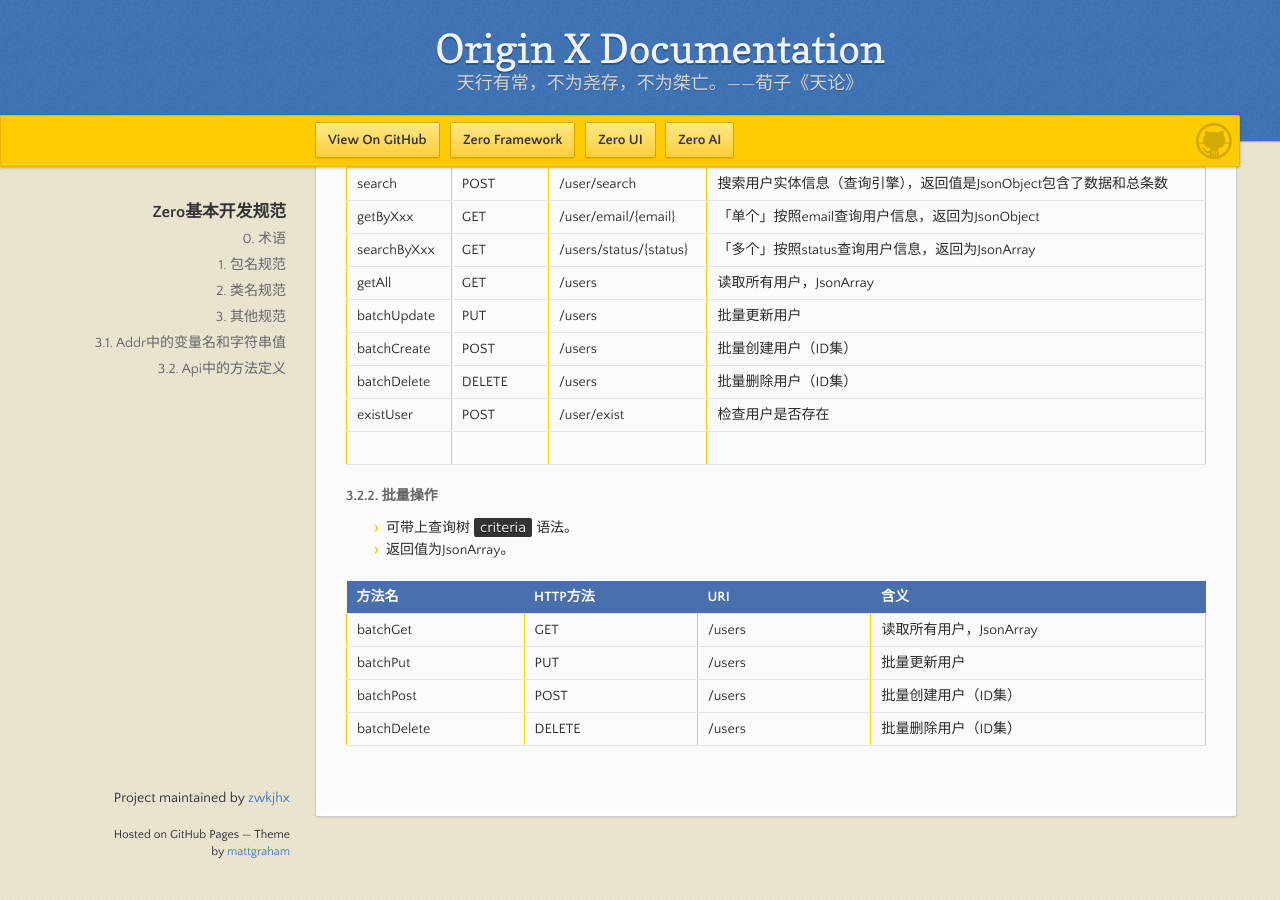
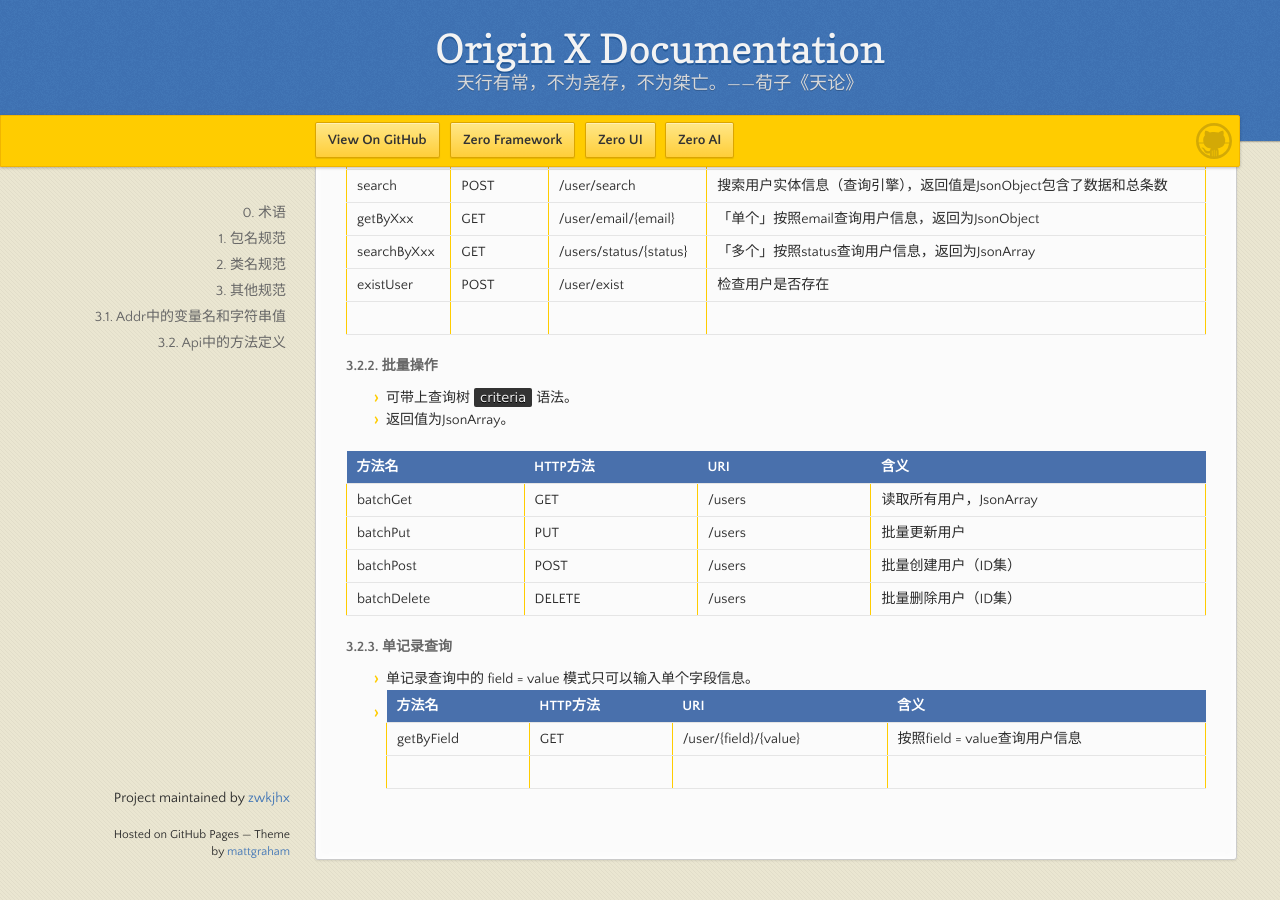
Before and after one commit to zwkjhx/ox-doc, a Jekyll site: the page built from specification/1-zerogui-fan/spc-001-zeroji-ben-kai-fa-gui-fan.md, in a window 1280 px wide and 900 px high, scrolled down 2161 px. Built offline with Jekyll 4.4.1, drawn with Linux system fonts in a browser that asks for light colours; our own code applies the rules of GitHub Pages for plain Markdown files; before the commit the page ends 3018 px from its top, so only the background shows below that; some of the changed text lies outside the part shown.

Commit message:
Updates specification/1-zerogui-fan/spc-001-zeroji-ben-kai-fa-gui-fan.md
Auto commit by GitBook Editor

```diff
--- a/specification/1-zerogui-fan/spc-001-zeroji-ben-kai-fa-gui-fan.md
+++ b/specification/1-zerogui-fan/spc-001-zeroji-ben-kai-fa-gui-fan.md
@@ -1,4 +1,4 @@
-# Zero基本开发规范
+* [ ] # Zero基本开发规范
 
 ## 0. 术语
 
@@ -73,10 +73,6 @@
 | search | POST | /user/search | 搜索用户实体信息（查询引擎），返回值是JsonObject包含了数据和总条数 |
 | getByXxx | GET | /user/email/{email} | 「单个」按照email查询用户信息，返回为JsonObject |
 | searchByXxx | GET | /users/status/{status} | 「多个」按照status查询用户信息，返回为JsonArray |
-| getAll | GET | /users | 读取所有用户，JsonArray |
-| batchUpdate | PUT | /users | 批量更新用户 |
-| batchCreate | POST | /users | 批量创建用户（ID集） |
-| batchDelete | DELETE | /users | 批量删除用户（ID集） |
 | existUser | POST | /user/exist | 检查用户是否存在 |
 |  |  |  |  |
 
@@ -91,3 +87,12 @@
 | batchPut | PUT | /users | 批量更新用户 |
 | batchPost | POST | /users | 批量创建用户（ID集） |
 | batchDelete | DELETE | /users | 批量删除用户（ID集） |
+
+#### 3.2.3. 单记录查询
+
+* 单记录查询中的 field = value 模式只可以输入单个字段信息。
+*
+| 方法名 | HTTP方法 | URI | 含义 |
+| :--- | :--- | :--- | :--- |
+| getByField | GET | /user/{field}/{value} | 按照field = value查询用户信息 |
+|  |  |  |  |
```
